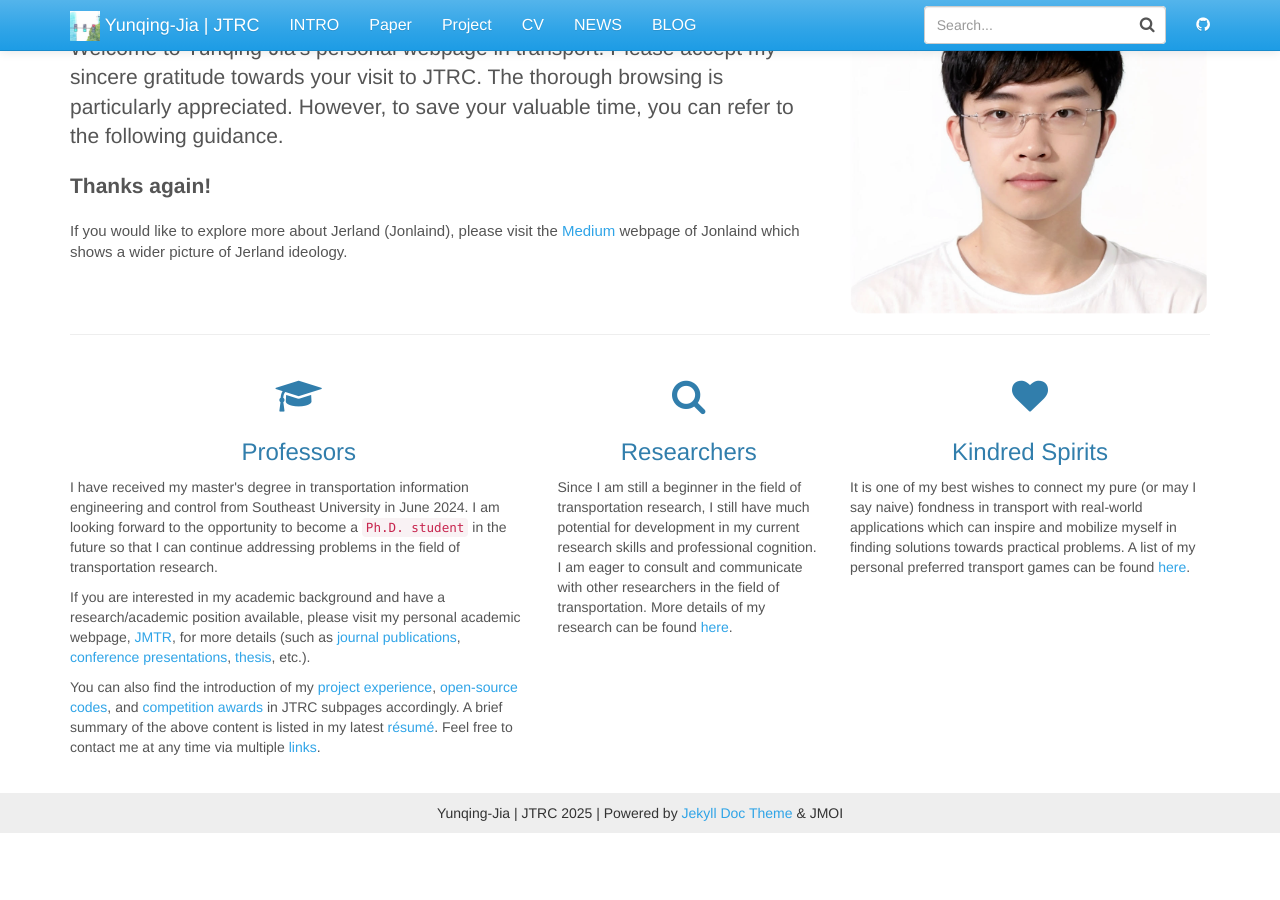
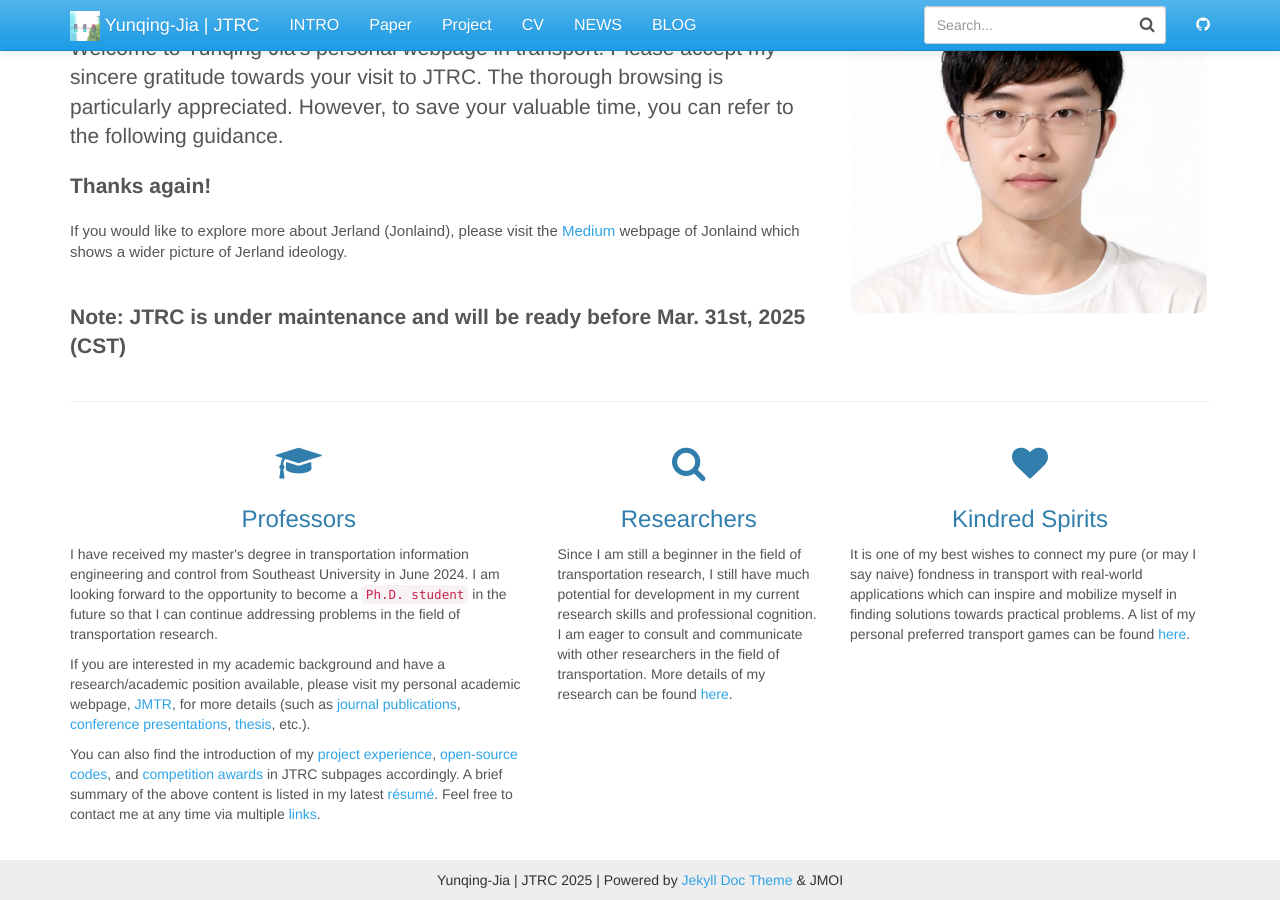
Before and after one commit to Yunqing-Jia/JTRC, a Jekyll site: the page built from index.html, in a window 1280 px wide and 900 px high, scrolled down 518 px. Built offline with Jekyll 4.4.1, drawn with Linux system fonts in a browser that asks for light colours; before the commit the page ends 1351 px from its top, so only the background shows below that.

Commit message:
Update index.html

```diff
--- a/index.html
+++ b/index.html
@@ -23,6 +23,8 @@ layout: default
                     <a href="https://medium.com/@jonlaind" style="font-family: 'Futura', sans-serif; font-size: 15px;">Medium</a>
                     webpage of Jonlaind which shows a wider picture of Jerland ideology.
                 </p>
+                <br>
+                <p class="lead"><strong>Note: JTRC is under maintenance and will be ready before Mar. 31st, 2025 (CST)</strong></p>
              <!--<br>-->
              <!--<p class="lead"><strong>Note: JTRC is still under construction! (Aug. 29th, 2023)</strong></p>!-->
         </div>
```
